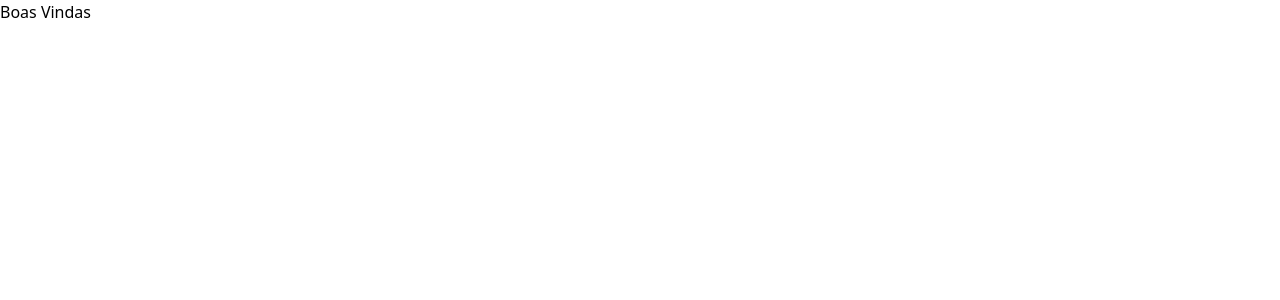
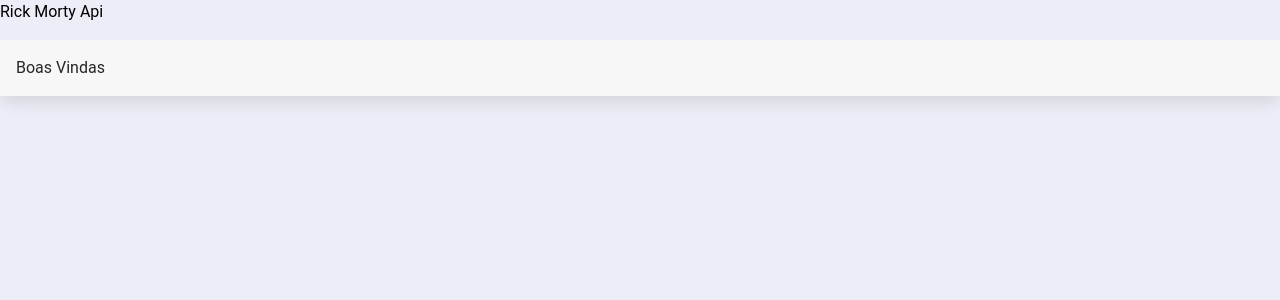
Before and after one commit to Felipebandradev/exercio-final-next-js, a Next.js app: page / in a window 1280 px wide. Shown: the top 300 px of the page. Built offline with nearby package versions, Linux system fonts and the light colour scheme.

Commit message:
Dependencias Instaladas

```diff
--- a/package.json
+++ b/package.json
@@ -9,9 +9,13 @@
     "lint": "next lint"
   },
   "dependencies": {
+    "@nextui-org/react": "^2.2.9",
+    "framer-motion": "^11.0.3",
+    "next": "14.1.0",
     "react": "^18",
     "react-dom": "^18",
-    "next": "14.1.0"
+    "react-icons": "^5.0.1",
+    "styled-components": "^6.1.8"
   },
   "devDependencies": {
     "autoprefixer": "^10.0.1",
--- a/src/pages/index.jsx
+++ b/src/pages/index.jsx
@@ -1,7 +1,8 @@
 export default function Home() {
   return (
     <>
-      <h1>Boas Vindas</h1>
+      <h1>Rick Morty Api</h1>
+      <h2>Boas Vindas</h2>
     </>
   );
 }
--- a/src/styles/globals.css
+++ b/src/styles/globals.css
@@ -1,3 +1,51 @@
 @tailwind base;
 @tailwind components;
 @tailwind utilities;
+
+*,
+*::after,
+*::before {
+  box-sizing: border-box;
+}
+
+:root{
+  --cor-primaria: #f2f2f2 ;
+  --cor-primaria-fundo: #bde7d5;
+  --cor-primaria-fundo-hover: #86b8a4 ;
+  --cor-secundaria-fundo: #4ba3c3;
+  --cor-secundaria-fundo-hover: #2f88a8;
+  --cor-secundaria: #e4e3f2;
+  --cor-secundaria-hover: #e2e2eb;
+  --valor-primario: 0.5rem;
+  --sombra-box: 0px 10px 15px -3px rgba(0, 0, 0, 0.1);
+
+
+}
+
+html {
+  font-size: 16px;
+}
+
+body {
+  margin: 0;
+  padding: 0;
+  font-family: "Roboto", sans-serif;
+  background-color: #ededf7;
+  -webkit-font-smoothing: antialiased;
+  -moz-osx-font-smoothing: grayscale;
+}
+
+h2 {
+  margin: 1rem 0;
+  color: #262626;
+  background-color: #f7f7f7;
+  padding: 1rem;
+  box-shadow: var(--sombra-box);
+  border-radius: var(--borda-arredondada);
+}
+
+.limitador {
+  width: 90%;
+  max-width: 1000px;
+  margin: auto;
+}
```
Also changed, not shown: 2 other files (tests, documents, lock files or other folders).
